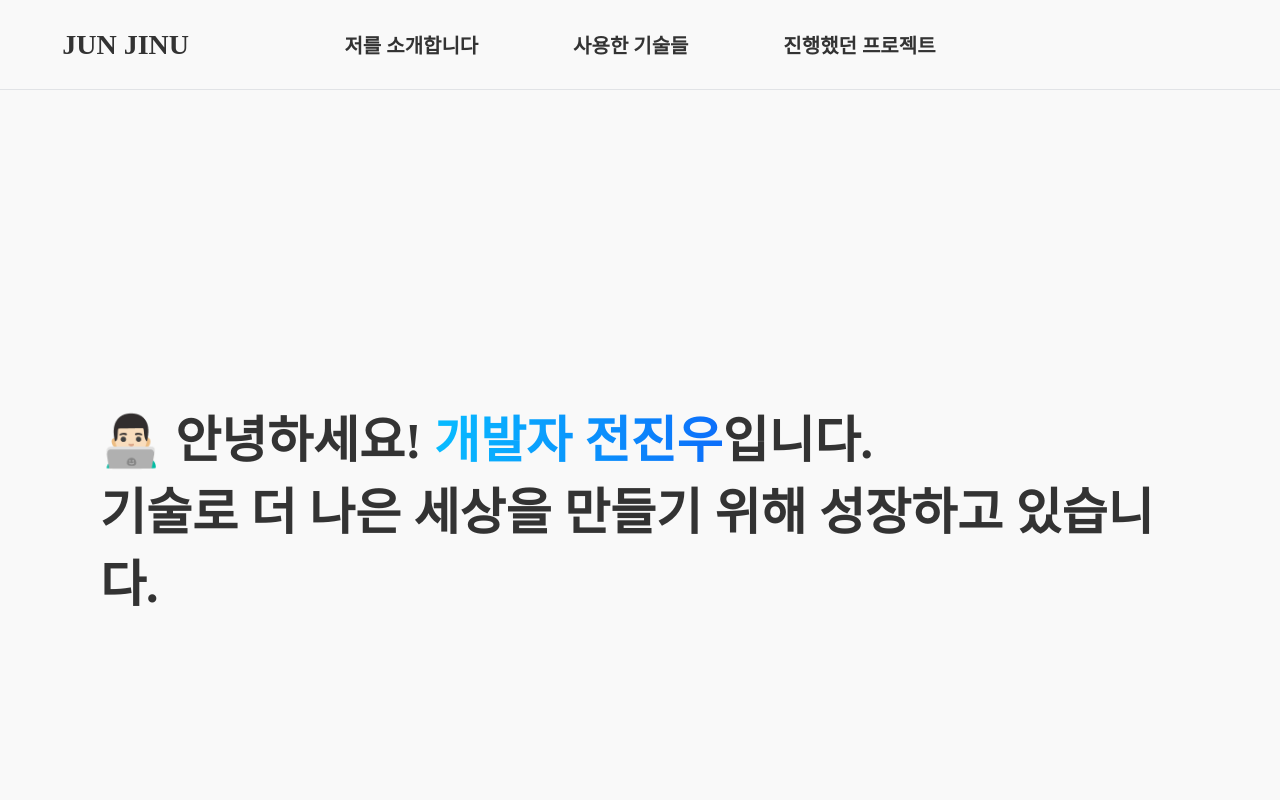
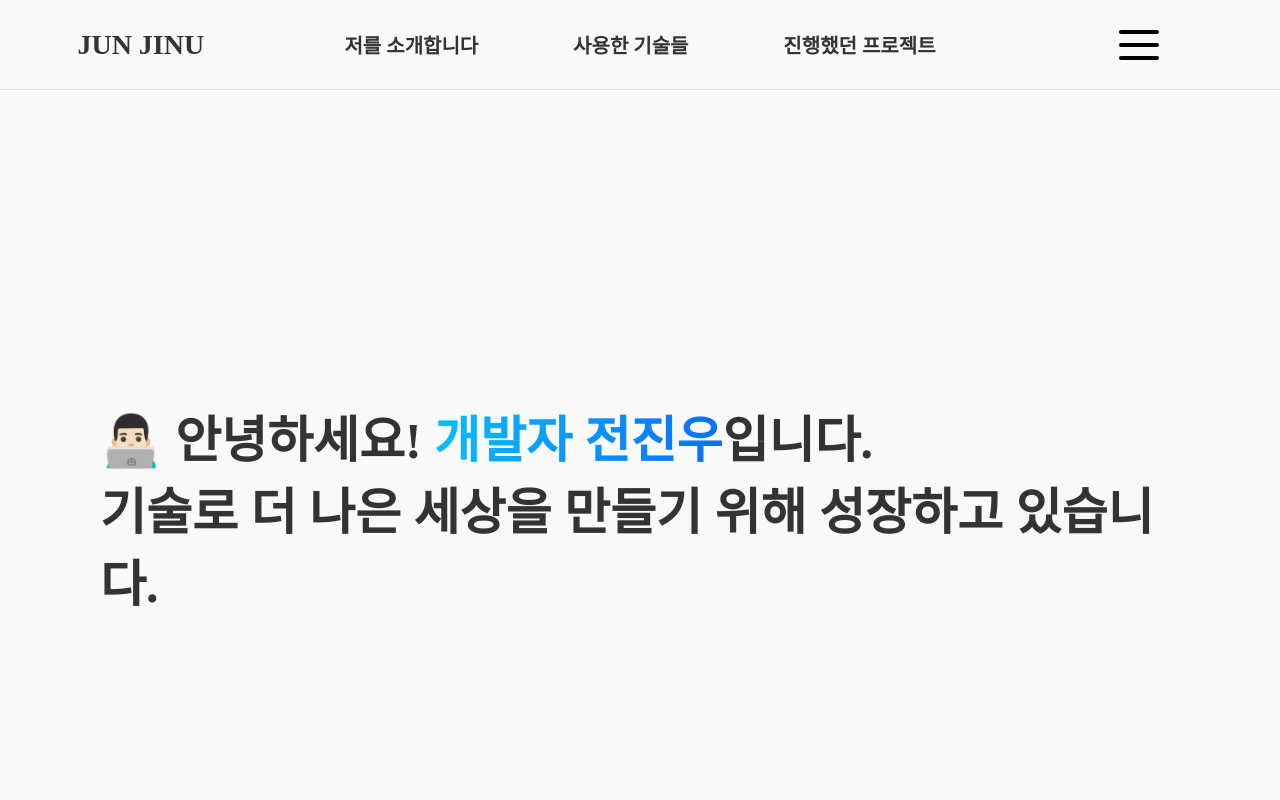
Before and after one commit to Jun-Jinu/portfolio, a Next.js app: page / in a window 1280 px wide. Shown: the top 800 px of the page. Built offline with nearby package versions, Linux system fonts and the light colour scheme.

Commit message:
feat: 햄버거 버튼 취소버튼 애니메이션

```diff
--- a/components/common/button/scroll-to-top-button.tsx
+++ b/components/common/button/scroll-to-top-button.tsx
@@ -3,8 +3,8 @@ import styled from "styled-components";
 
 const ScrollButton = styled.button`
     position: fixed;
-    bottom: 50px;
-    right: 50px;
+    bottom: 35px;
+    right: 35px;
     background-color: #007bff;
     border-radius: 50%;
     width: 50px;
--- a/components/layout/navbar.tsx
+++ b/components/layout/navbar.tsx
@@ -1,5 +1,8 @@
-import styled from "styled-components";
+import styled, { keyframes, css } from "styled-components";
 import { useState } from "react";
+import { FaTimes } from "react-icons/fa";
+import { GiHamburgerMenu } from "react-icons/gi";
+
 interface NavbarProps {
     darkMode: boolean;
     toggleDarkMode: () => void;
@@ -88,17 +91,14 @@ const NavButton = styled.button<{ isDarkMode: boolean }>`
         color: ${({ isDarkMode }) => (isDarkMode ? "#ccc" : "#666")};
     }
 `;
-const HamburgerButton = styled.button`
+
+const HamburgerButton = styled(GiHamburgerMenu)`
     display: none;
 
     @media screen and (max-width: 768px) {
         display: flex;
-        flex-direction: column;
-        justify-content: space-around;
-        width: 30px;
-        height: 24px;
+        font-size: 35px;
         background: transparent;
-        border: none;
         cursor: pointer;
         padding: 0;
         box-sizing: border-box;
@@ -106,33 +106,119 @@ const HamburgerButton = styled.button`
         &:focus {
             outline: none;
         }
+    }
+`;
 
-        span {
-            width: 30px;
-            height: 3px;
-            background: #000;
-            transition: all 0.2s ease-in-out;
-            position: relative;
-            transform-origin: 5px 0px;
-        }
+const CancelIcon = styled(FaTimes)`
+    display: none;
 
-        .open span:nth-child(1) {
-            transform: rotate(45deg);
-            top: 0px;
-            left: 0px;
-        }
+    @media screen and (max-width: 768px) {
+        display: flex;
+        font-size: 35px;
+        background: transparent;
+        cursor: pointer;
+        padding: 0;
+        box-sizing: border-box;
 
-        .open span:nth-child(2) {
-            width: 0%;
-            opacity: 0;
-        }
+        transition: transform 0.2s ease, background-color 0.5s ease;
 
-        .open span:nth-child(3) {
-            transform: rotate(-45deg);
-            top: 0px;
-            left: 0px;
+        &:focus {
+            outline: none;
         }
     }
+`;
+
+const slideDown = keyframes`
+    from {
+        transform: translateY(-100%);
+    }
+    to {
+        transform: translateY(0);
+    }
+`;
+
+const Container = styled.div<{ open: boolean }>`
+    position: fixed;
+    top: 0;
+    left: 0;
+    display: flex;
+    width: 100vw;
+    flex-direction: column;
+    text-align: center;
+    animation: ${slideDown} 0.4s ease-in-out;
+`;
+
+const MenuBarContainer = styled.div`
+    width: 100%;
+    display: flex;
+    justify-content: space-between;
+    align-items: center;
+`;
+
+const StyledComponent = styled.div`
+    width: 100%;
+    padding: 14px 0;
+    font-size: 20px;
+    background-color: #f9f9f9;
+    color: #333;
+`;
+
+const HamburgerWrapper = styled.div`
+    width: 40px;
+    height: 30px;
+    position: relative;
+    cursor: pointer;
+`;
+type HamburgerLineProps = {
+    firstLine?: boolean;
+    secondLine?: boolean;
+    thirdLine?: boolean;
+    fourthLine?: boolean;
+    active?: boolean;
+};
+
+const HamburgerLine = styled.span<HamburgerLineProps>`
+    display: block;
+    position: absolute;
+    height: 4px;
+    width: 100%;
+    background: black;
+    border-radius: 4px;
+    transition: transform 0.3s ease-in-out;
+
+    ${({ firstLine }) =>
+        firstLine &&
+        css`
+            top: 0;
+        `}
+
+    ${({ secondLine }) =>
+        secondLine &&
+        css`
+            top: 13px;
+        `}
+
+    ${({ thirdLine }) =>
+        thirdLine &&
+        css`
+            top: 26px;
+        `}
+
+    ${({ active }) =>
+        active &&
+        css`
+            &:nth-child(1) {
+                transform: translateY(13px) rotate(45deg);
+            }
+
+            &:nth-child(2) {
+                transform: scale(0);
+            }
+
+            &:nth-child(3) {
+                transform: translateY(-13px) rotate(-45deg);
+            }
+        `}
 `;
 
 const Navbar = ({
@@ -151,6 +237,11 @@ const Navbar = ({
     };
 
     const [open, setOpen] = useState(false);
+    const [active, setActive] = useState(false);
+
+    function handleClick() {
+        setActive(!active);
+    }
 
     return (
         <NavbarContainer darkMode={darkMode}>
@@ -161,34 +252,6 @@ const Navbar = ({
                 >
                     JUN JINU
                 </NavMainLink>
-                {open ? (
-                    <div>
-                        <div
-                            style={{
-                                width: "100%",
-                                height: "50px",
-                                backgroundColor: "red",
-                            }}
-                        ></div>
-                        <div
-                            style={{
-                                width: "100%",
-                                height: "50px",
-                                backgroundColor: "green",
-                            }}
-                        ></div>
-                        <div
-                            style={{
-                                width: "100%",
-                                height: "50px",
-                                backgroundColor: "blue",
-                            }}
-                        ></div>
-                        <h1>123</h1>
-                    </div>
-                ) : (
-                    <div></div>
-                )}
             </NavLeftContainer>
             <NavMenuContainer>
                 <NavMenuLink
@@ -263,14 +326,40 @@ const Navbar = ({
                 <NavButton onClick={toggleLang} isDarkMode={darkMode}>
                     {lang === "eng" ? "ENG" : "KOR"}
                 </NavButton> */}
-                <HamburgerButton
-                    className={open ? "open" : ""}
-                    onClick={() => setOpen(!open)}
-                >
-                    <span />
-                    <span />
-                    <span />
-                </HamburgerButton>
+                {/* {open ? (
+                    <CancelIcon onClick={() => setOpen(!open)}></CancelIcon>
+                ) : (
+                    <HamburgerButton
+                        onClick={() => setOpen(!open)}
+                    ></HamburgerButton>
+                )} */}
+
+                <HamburgerWrapper className="hamburger" onClick={handleClick}>
+                    <HamburgerLine firstLine active={active} />
+                    <HamburgerLine secondLine active={active} />
+                    <HamburgerLine thirdLine active={active} />
+                </HamburgerWrapper>
+
+                {/* {open && (
+                    <Container open={open}>
+                        <StyledComponent>
+                            <CancelIcon onClick={() => setOpen(!open)} />
+                        </StyledComponent>
+                        <StyledComponent
+                            onClick={() => scrollToMenu("about-me")}
+                        >
+                            Component 1
+                        </StyledComponent>
+                        <StyledComponent onClick={() => scrollToMenu("skill")}>
+                            Component 2
+                        </StyledComponent>
+                        <StyledComponent
+                            onClick={() => scrollToMenu("projects")}
+                        >
+                            Component 3
+                        </StyledComponent>
+                    </Container>
+                )} */}
             </NavRightContainer>
         </NavbarContainer>
     );
```
